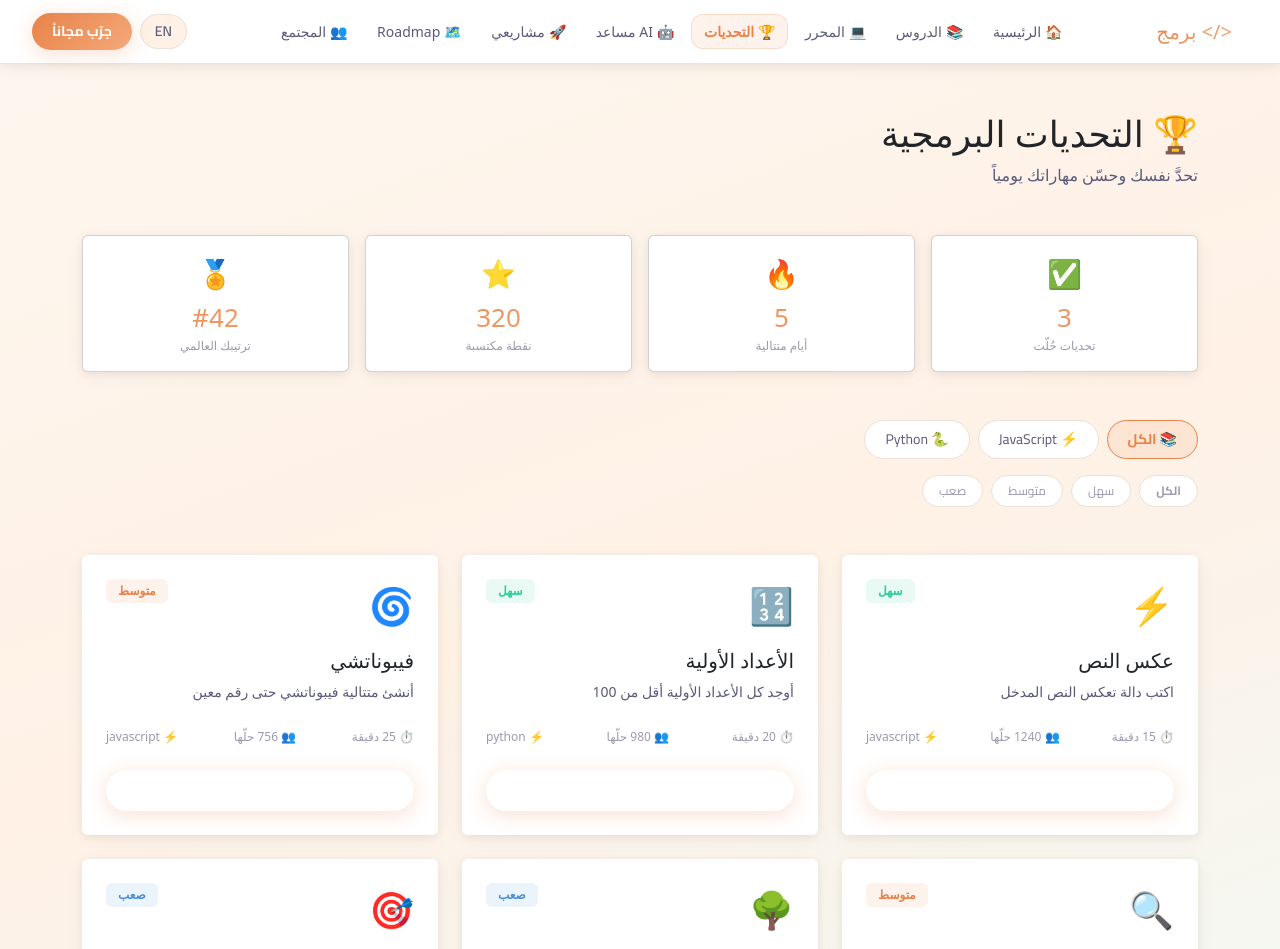
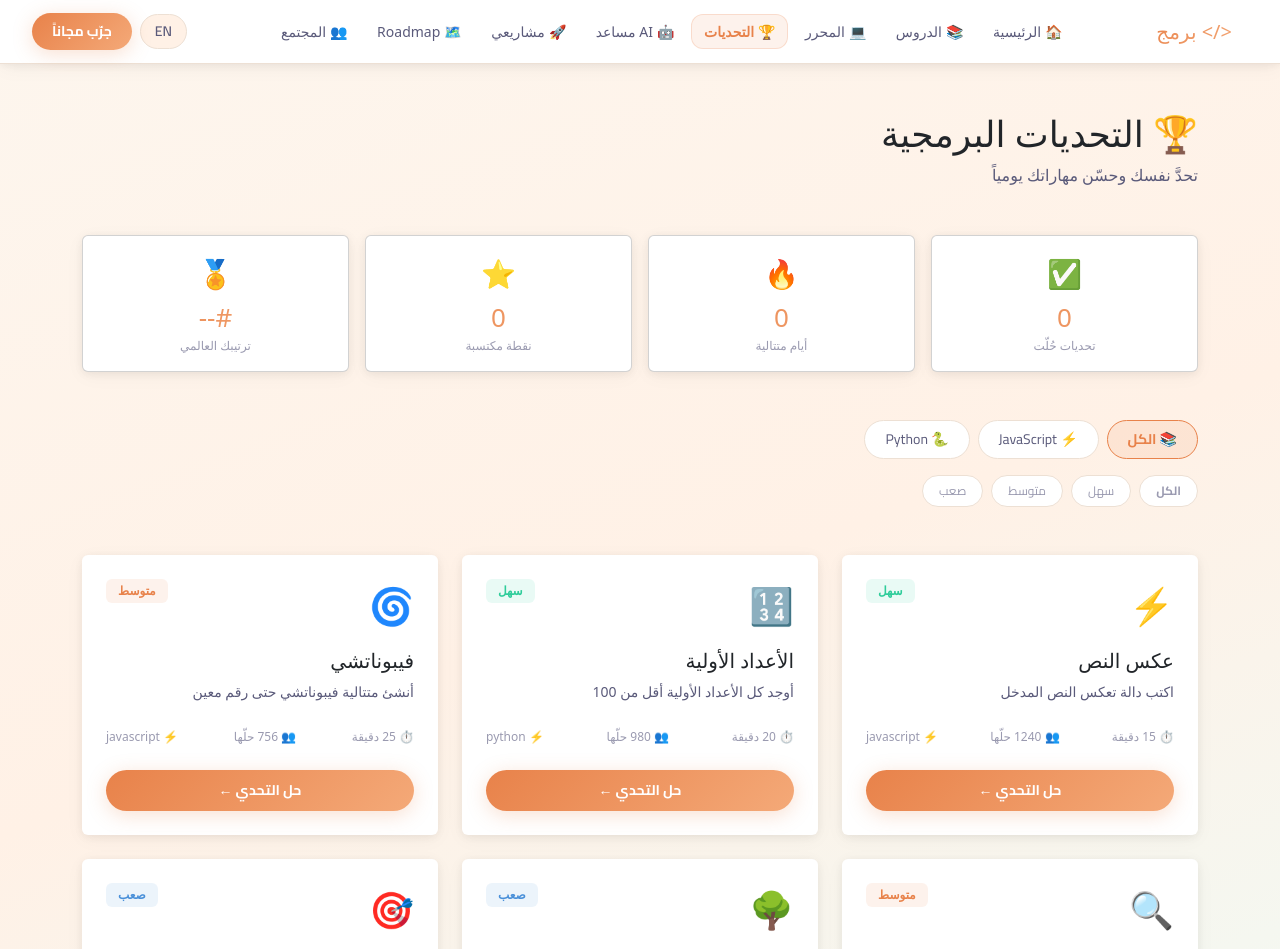
Before and after one commit to bashayer-BR/code-learning-platform, a React (Create React App) app: page /challenges in a window 1280 px wide. Shown: the top 949 px of the page. Built offline with nearby package versions, Linux system fonts and the light colour scheme; no server answers.

Commit message:
connetct challanges with fierbase

```diff
--- a/src/pages/Challenges.jsx
+++ b/src/pages/Challenges.jsx
@@ -1,6 +1,9 @@
 import { useState } from 'react';
 import { useNavigate } from 'react-router-dom';
 import { useLang } from '../context/LanguageContext';
+import { useAuth } from '../context/AuthContext';
+import { useUser } from '../context/UserContext';
+import { completeChallenge } from '../services/userService';
 
 const challengesData = {
   ar: [
@@ -22,14 +25,17 @@ const challengesData = {
 };
 
 const levelConfig = {
-  easy:   { color: 'var(--green)',  bg: 'rgba(46, 204, 154, 0.10)',  label_ar: 'سهل',    label_en: 'Easy'   },
-  medium: { color: 'var(--orange)', bg: 'rgba(232, 130, 74, 0.10)', label_ar: 'متوسط',  label_en: 'Medium' },
-  hard:   { color: 'var(--blue)',   bg: 'rgba(74, 144, 217, 0.10)', label_ar: 'صعب',    label_en: 'Hard'   },
+  easy:   { color: 'var(--green)',  bg: 'rgba(46, 204, 154, 0.10)',  label_ar: 'سهل',   label_en: 'Easy'   },
+  medium: { color: 'var(--orange)', bg: 'rgba(232, 130, 74, 0.10)', label_ar: 'متوسط', label_en: 'Medium' },
+  hard:   { color: 'var(--blue)',   bg: 'rgba(74, 144, 217, 0.10)', label_ar: 'صعب',   label_en: 'Hard'   },
 };
 
 function Challenges() {
-  const { lang }   = useLang();
-  const navigate   = useNavigate();
+  const { lang }                    = useLang();
+  const navigate                    = useNavigate();
+  const { user }                    = useAuth();
+  const { profile, refreshProfile } = useUser();
+
   const [activeLevel,    setActiveLevel]    = useState('all');
   const [activeCategory, setActiveCategory] = useState('all');
 
@@ -43,9 +49,9 @@ function Challenges() {
   ];
 
   const categories = [
-    { key: 'all',        label_ar: 'الكل',       label_en: 'All',        icon: '📚' },
-    { key: 'javascript', label_ar: 'JavaScript',  label_en: 'JavaScript', icon: '⚡' },
-    { key: 'python',     label_ar: 'Python',      label_en: 'Python',     icon: '🐍' },
+    { key: 'all',        label_ar: 'الكل',      label_en: 'All',        icon: '📚' },
+    { key: 'javascript', label_ar: 'JavaScript', label_en: 'JavaScript', icon: '⚡' },
+    { key: 'python',     label_ar: 'Python',     label_en: 'Python',     icon: '🐍' },
   ];
 
   const filtered = challenges.filter((c) => {
@@ -53,6 +59,15 @@ function Challenges() {
     const categoryMatch = activeCategory === 'all' || c.category === activeCategory;
     return levelMatch && categoryMatch;
   });
+
+  const isSolved = (id) => profile?.completedChallenges?.includes(id);
+
+  const handleSolve = async (challenge) => {
+    if (!user) { navigate('/auth'); return; }
+    await completeChallenge(user.uid, challenge.id);
+    await refreshProfile();
+    navigate('/editor');
+  };
 
   return (
     <div className="container py-5">
@@ -67,13 +82,13 @@ function Challenges() {
         </p>
       </div>
 
-      {/* ── Stats row ────────────────────── */}
+      {/* ── Stats ────────────────────────── */}
       <div className="row g-3 mb-5">
         {[
-          { icon: '✅', value: '3',    label: lang === 'ar' ? 'تحديات حُلّت'   : 'Solved'    },
-          { icon: '🔥', value: '5',    label: lang === 'ar' ? 'أيام متتالية'   : 'Day Streak' },
-          { icon: '⭐', value: '320',  label: lang === 'ar' ? 'نقطة مكتسبة'   : 'Points'    },
-          { icon: '🏅', value: '#42',  label: lang === 'ar' ? 'ترتيبك العالمي' : 'Global Rank' },
+          { icon: '✅', value: profile?.completedChallenges?.length || 0, label: lang === 'ar' ? 'تحديات حُلّت'   : 'Solved'      },
+          { icon: '🔥', value: profile?.streak || 0,                      label: lang === 'ar' ? 'أيام متتالية'   : 'Day Streak'  },
+          { icon: '⭐', value: profile?.points  || 0,                     label: lang === 'ar' ? 'نقطة مكتسبة'   : 'Points'      },
+          { icon: '🏅', value: '#--',                                      label: lang === 'ar' ? 'ترتيبك العالمي' : 'Global Rank' },
         ].map((stat) => (
           <div className="col-6 col-md-3" key={stat.label}>
             <div className="card p-3 text-center">
@@ -89,7 +104,7 @@ function Challenges() {
         ))}
       </div>
 
-      {/* ── Filters ──────────────────────── */}
+      {/* ── Category filter ──────────────── */}
       <div className="d-flex flex-wrap gap-2 mb-3">
         {categories.map((cat) => (
           <button
@@ -113,9 +128,10 @@ function Challenges() {
         ))}
       </div>
 
+      {/* ── Level filter ─────────────────── */}
       <div className="d-flex flex-wrap gap-2 mb-5">
         {levels.map((lvl) => {
-          const lc = levelConfig[lvl.key];
+          const lc       = levelConfig[lvl.key];
           const isActive = activeLevel === lvl.key;
           return (
             <button
@@ -143,13 +159,13 @@ function Challenges() {
       {/* ── Challenges grid ──────────────── */}
       <div className="row g-4">
         {filtered.map((challenge) => {
-          const lc = levelConfig[challenge.level];
+          const lc      = levelConfig[challenge.level];
+          const solved  = isSolved(challenge.id);
           return (
             <div className="col-lg-4 col-md-6" key={challenge.id}>
               <div
                 className="card h-100 p-4"
-                style={{ cursor: 'pointer', border: `1px solid ${lc.color}25` }}
-                onClick={() => navigate(`/editor`)}
+                style={{ border: `1px solid ${lc.color}25` }}
               >
                 {/* Icon + Level */}
                 <div className="d-flex justify-content-between align-items-start mb-3">
@@ -180,9 +196,17 @@ function Challenges() {
                 {/* Button */}
                 <button
                   className="btn-primary mt-auto w-100"
-                  style={{ background: `linear-gradient(135deg, ${lc.color}, ${lc.color}BB)`, padding: '10px' }}
+                  onClick={() => handleSolve(challenge)}
+                  style={{
+                    // background: solved
+                    //   ? 'linear-gradient(135deg, #2ECC9A, #0D7A37)'
+                    //   : `linear-gradient(135deg, ${lc.color}, ${lc.color}BB)`,
+                    padding: '10px',
+                  }}
                 >
-                  {lang === 'ar' ? 'حل التحدي ←' : 'Solve Challenge →'}
+                  {solved
+                    ? (lang === 'ar' ? '✅ تم الحل' : '✅ Solved')
+                    : (lang === 'ar' ? 'حل التحدي ←' : 'Solve Challenge →')}
                 </button>
               </div>
             </div>
--- a/src/styles/global.css
+++ b/src/styles/global.css
@@ -47,7 +47,7 @@ button { cursor: pointer; border: none; outline: none; font-family: inherit; }
 
 .btn-primary {
   background: var(--gradient-primary);
-  color: white;
+  color: white !important;
   padding: 10px 24px;
   border-radius: var(--radius-xl);
   font-weight: 700;
```
